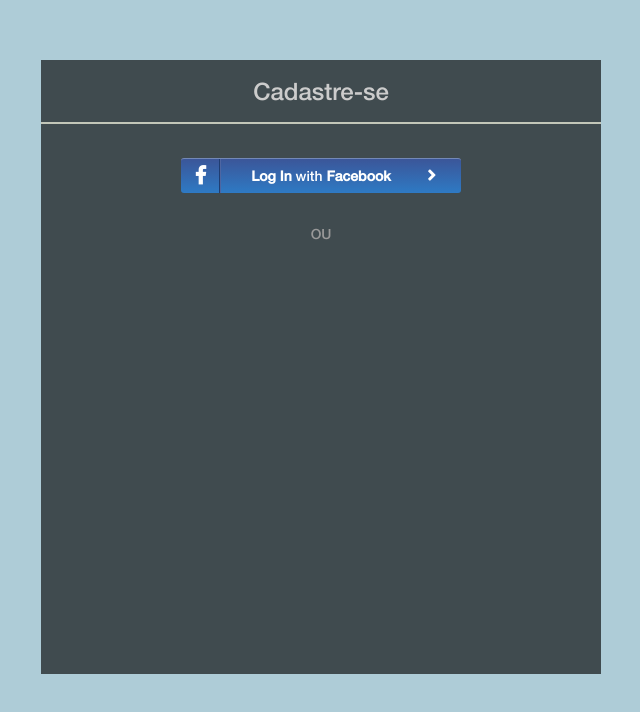
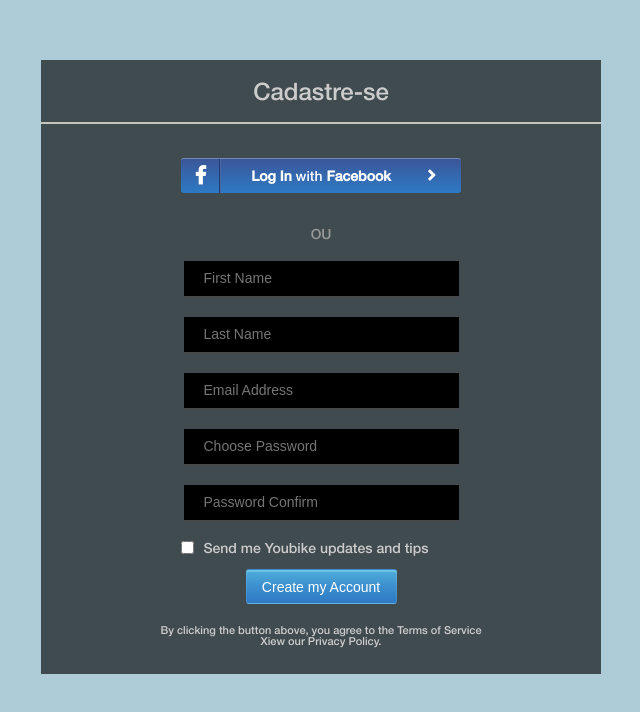
Before and after one commit to labteamwork/teamwork, a plain HTML site: page index.html in a window 1280 px wide. Shown: the part 140-852 px from the top of the page, without its empty margins (319-959 px from the left). Drawn offline with Linux system fonts and the light colour scheme.

Commit message:
Олег/ Сделал свою часть работы: inputs, submit

```diff
--- a/css/style.css
+++ b/css/style.css
@@ -203,3 +203,63 @@ body{
 	height: 2px;
 }
 /*----------------------end lena_code--------------------------*/
+
+
+/*----------------------oleg_code--------------------------*/
+
+form{
+	position: relative;
+}
+
+input{
+	font-size: 14px;
+	margin-bottom: 20px;
+}
+
+input[type="text"], input[type="password"]{
+	line-height: 35px;
+	width: 275px;
+	padding-left: 20px;
+	background: #000;
+	border-bottom: 1px solid #494949;
+}
+
+input:focus::-webkit-input-placeholder, input{
+	color: #fff;
+}
+
+input:focus{
+	border-bottom: 1px solid #689bcc;
+	background-image: linear-gradient(to top, #1b5288 0%, #1b5288 100%);
+	box-shadow: 0 1px 0 #4b4b4b, inset 0 2px 5px rgba(29, 26, 22, 0.2),
+	0 0 9px rgba(47, 123, 197, 0.77), inset 0 0 2px rgba(0, 0, 0, 0.1);
+}
+
+input[type="checkbox"]{
+	vertical-align: bottom;
+	position: absolute;
+	left: 0;
+}
+
+input[type="checkbox"]+p{
+	margin-left: -10px;
+}
+
+input[type="submit"]{
+	width: 151px;
+	height: 35px;
+	background: linear-gradient(to bottom, #4faddb, #3c8fce, #2e7ac4);
+	border: 1px solid rgba(255,255,255, 0.1);
+	border-radius: 3px;
+	box-shadow: inset 0 2px 0 0 #66c5e5;
+}
+
+input[type="submit"]:hover{
+	background: linear-gradient(to top, #4faddb, #3c8fce, #2e7ac4);
+}
+
+form+p{
+	font-size: 11px;
+}
+
+/*----------------------end oleg_code--------------------------*/
--- a/index.html
+++ b/index.html
@@ -9,14 +9,20 @@
   <title>team_work</title>
 </head>
 <body>
-
   <div class="form_content">
     <h2>Cadastre-se</h2>
     <form>
       <a href="#" class="facebook"><div></div>Log In <span>with</span> Facebook</a>
       <span class="title">OU</span>
+        <input type="text" placeholder="First Name" required><br>
+        <input type="text" placeholder="Last Name" required><br>
+        <input type="text" placeholder="Email Address" required><br>
+        <input type="password" placeholder="Choose Password" required minlength="7"><br>
+        <input type="password" placeholder="Password Confirm" required minlength="7"><br>
+        <input type="checkbox"><p>Send me Youbike updates and tips</p><br>
+        <input type="submit" value="Create my Account"><br>
     </form>
+    <p>By clicking the button above, you agree to the Terms of Service<br>Xiew our Privacy Policy.</p>
   </div>
-
 </body>
 </html>
```
